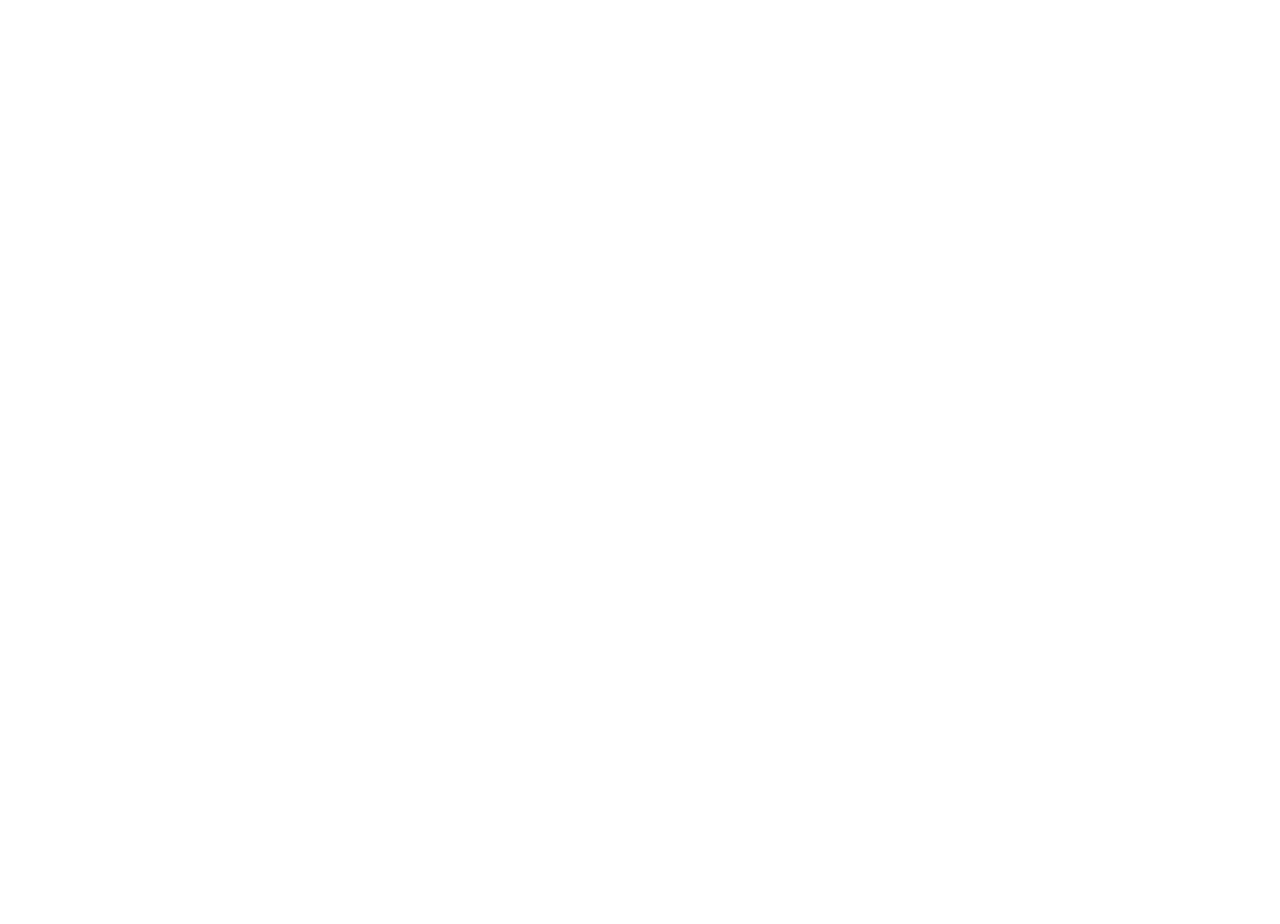
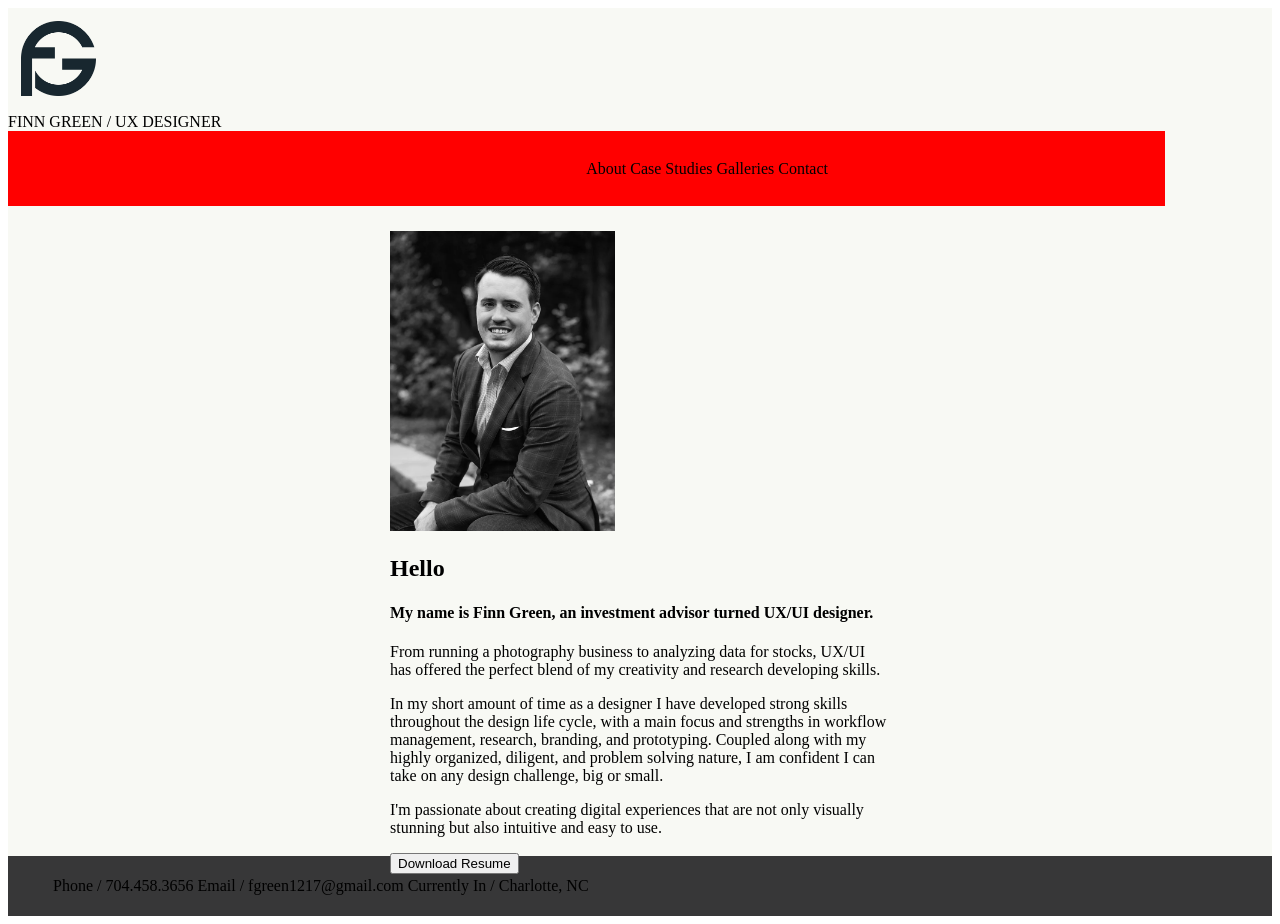
Before and after one commit to fgreen1217/UX_UI_HW_17, a plain HTML site: page style.html in a window 1280 px wide. Before the commit the page ends 800 px from the top, so only its background shows below. Drawn offline with Linux system fonts and the light colour scheme.

Commit message:
First Go

```diff
--- a/CSS/style.css
+++ b/CSS/style.css
@@ -0,0 +1,44 @@
+.inline-block{
+    display: inline-block;
+    vertical-align: top;
+}
+
+.inline-block.logo{
+    width:6%;
+    padding:1%;
+    text-align:center;
+}
+
+.navigation{
+    background-color:#F8F9F4;
+}
+
+nav{
+    background-color:red;
+    width:89.5%;
+    padding:1%
+}
+
+.inline-block ul{
+    margin-left:auto;
+    width:50%
+}
+
+section{
+    background-color:#F8F9F4
+}
+
+.heroimg{
+    height:600px;
+    padding:25px;
+}
+
+.Content{
+    width:500px;
+    margin: 0 auto;
+}
+
+footer{
+    background-color:#373738;
+    padding:5px
+}
--- a/style.html
+++ b/style.html
@@ -1,9 +1,45 @@
 <!DOCTYPE html>
-<head>
-    <title></title>
-    <nav></nav>
+<head class="navigation">
+    <link rel="preconnect" href="https://fonts.googleapis.com">
+    <link rel="preconnect" href="https://fonts.gstatic.com" crossorigin>
+    <link href="https://fonts.googleapis.com/css2?family=Montserrat:wght@700&display=swap" rel="stylesheet">
+    <link href="css/style.css" type="text/css" rel="stylesheet">
 </head>
 <body>
-
+    <header class="navigation">
+        <div class="inline-block logo">
+            <img src="images/LOGO.png" alt="Logo" width="100%">
+        </div>
+        <div>
+            <p1 class="logo-text">FINN GREEN / UX DESIGNER
+            </p1>
+        </div>
+        <nav class="inline-block">
+            <ul>
+                <il class="inline-block">About</il>
+                <il class="inline-block">Case Studies</il>
+                <il class="inline-block">Galleries</il>
+                <il class="inline-block">Contact</il>
+            </ul>
+        </nav>
+    </header>
+    <section class="heroimg">
+        <div class="Content">
+            <img src="images/fg.jpg" alt="photo" height="300px">
+            <H1 class="Header1">Hello</H1>
+            <H4 class="Header4">My name is Finn Green, an investment advisor turned UX/UI designer.</H4>
+            <p>From running a photography business to analyzing data for stocks, UX/UI has offered the perfect blend of my creativity and research developing skills.</p>
+            <p>In my short amount of time as a designer I have developed strong skills throughout the design life cycle, with a main focus and strengths in workflow management, research, branding, and prototyping. Coupled along with my highly organized, diligent, and problem solving nature, I am confident I can take on any design challenge, big or small.</p>
+            <p>I'm passionate about creating digital experiences that are not only visually stunning but also intuitive and easy to use.</p>
+            <button>Download Resume</button>
+        </div>
+    </section>
+    <footer>
+        <ul>
+            <il class="inline-block">Phone / 704.458.3656</il>
+            <il class="inline-block">Email / fgreen1217@gmail.com</il>
+            <il class="inline-block">Currently In / Charlotte, NC</il>
+        </ul>
+    </footer>
 
 </body>
```
